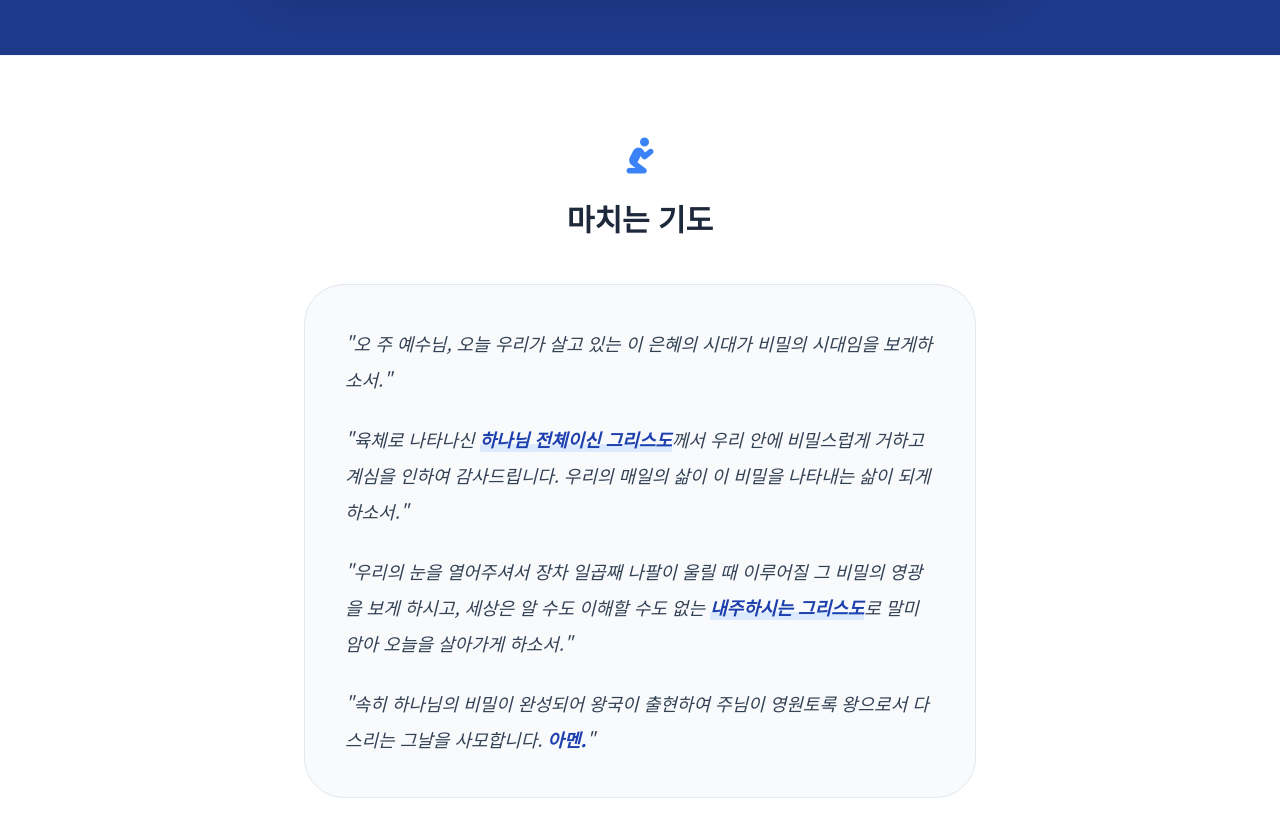
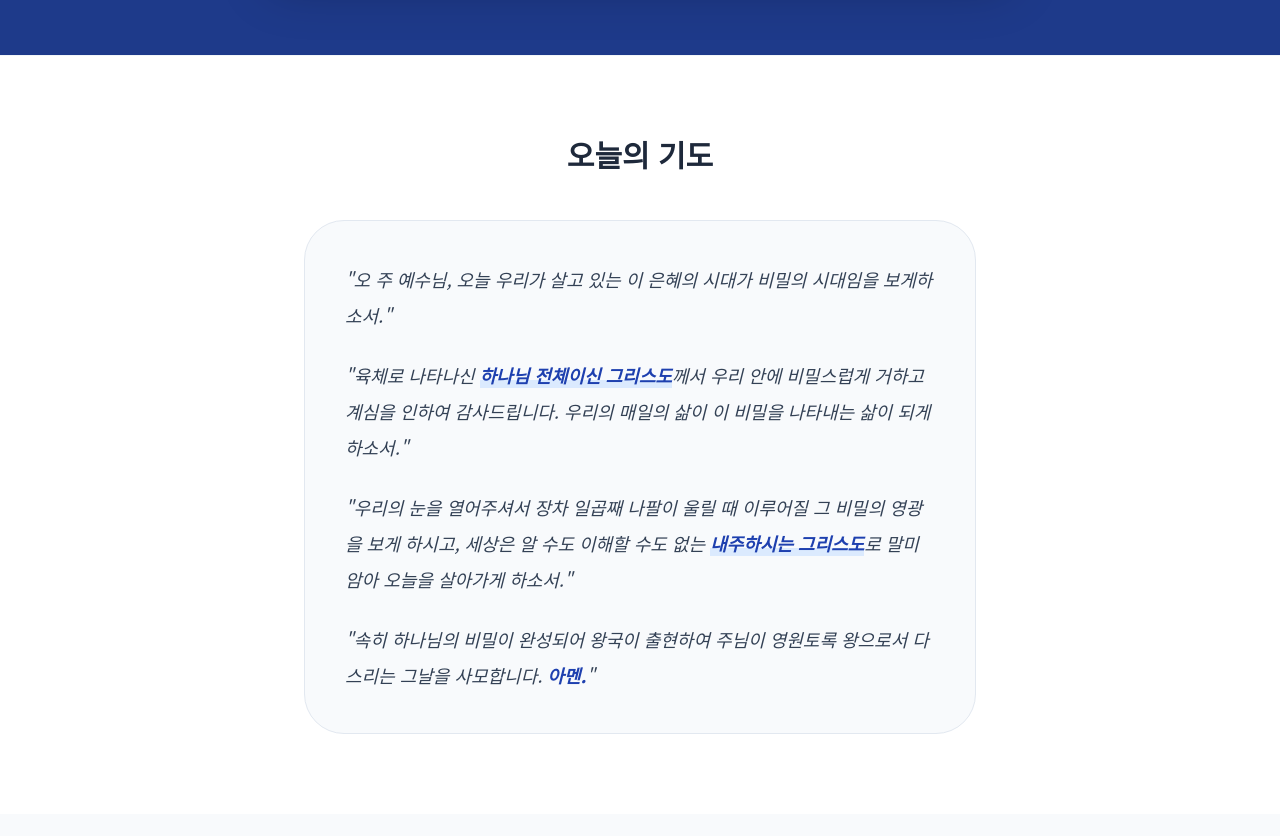
Before and after one commit to TK-KOREA/2025wintertraining, a plain HTML site: page M6D5.html in a window 1280 px wide. Shown: the part 2880-3716 px from the top of the page. After the commit the page ends 3694 px from the top, so only its background shows below. Drawn offline with nearby package versions, Linux system fonts and the light colour scheme.

Commit message:
Update M6D5.html

```diff
--- a/M6D5.html
+++ b/M6D5.html
@@ -386,8 +386,7 @@
     <section class="py-20 bg-white px-4 border-t border-slate-100">
         <div class="max-w-2xl mx-auto">
             <div class="text-center mb-12">
-                <i class="fas fa-pray text-4xl text-blue-500 mb-6"></i>
-                <h2 class="text-3xl font-bold">마치는 기도</h2>
+                <h2 class="text-3xl font-bold">오늘의 기도</h2>
             </div>
             <div class="bg-slate-50 p-10 rounded-[2.5rem] border border-slate-200 italic text-slate-700 space-y-6 leading-loose text-lg">
                 <p>"오 주 예수님, 오늘 우리가 살고 있는 이 은혜의 시대가 비밀의 시대임을 보게하소서."</p>
```
